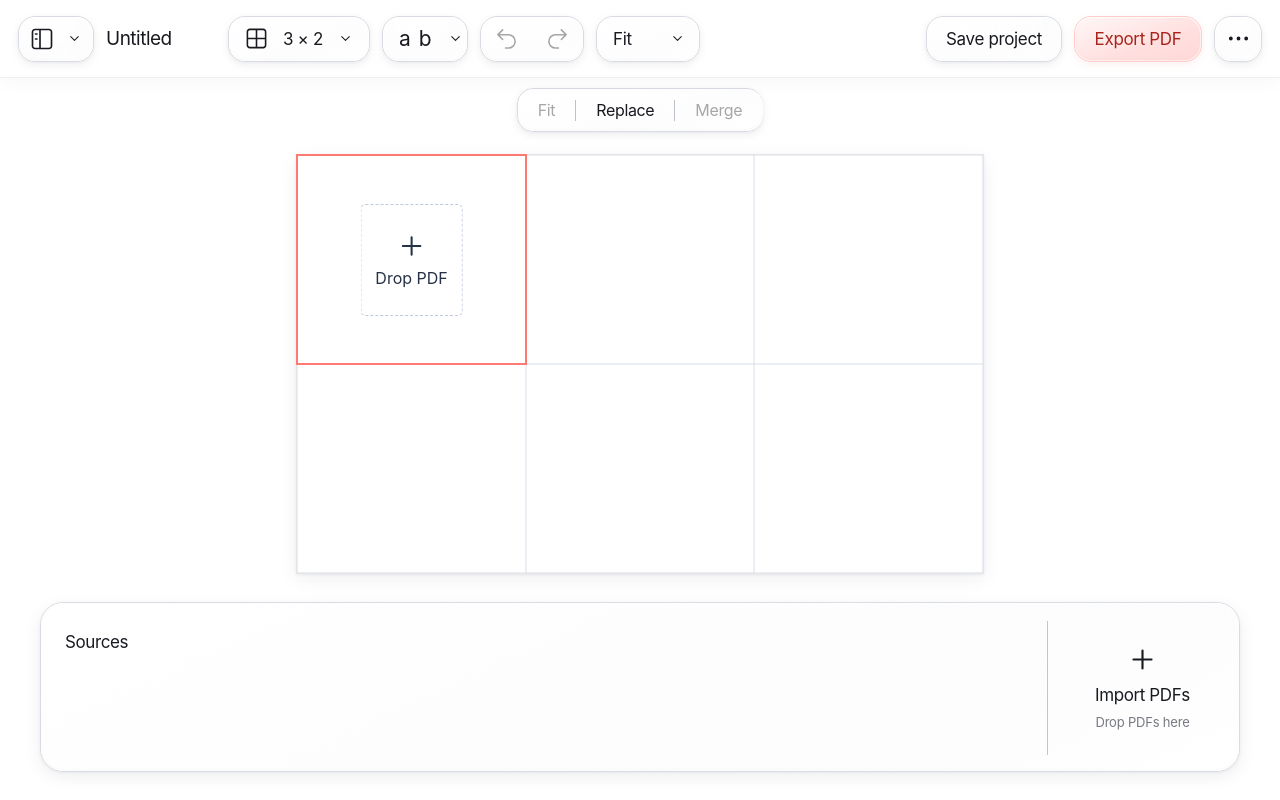
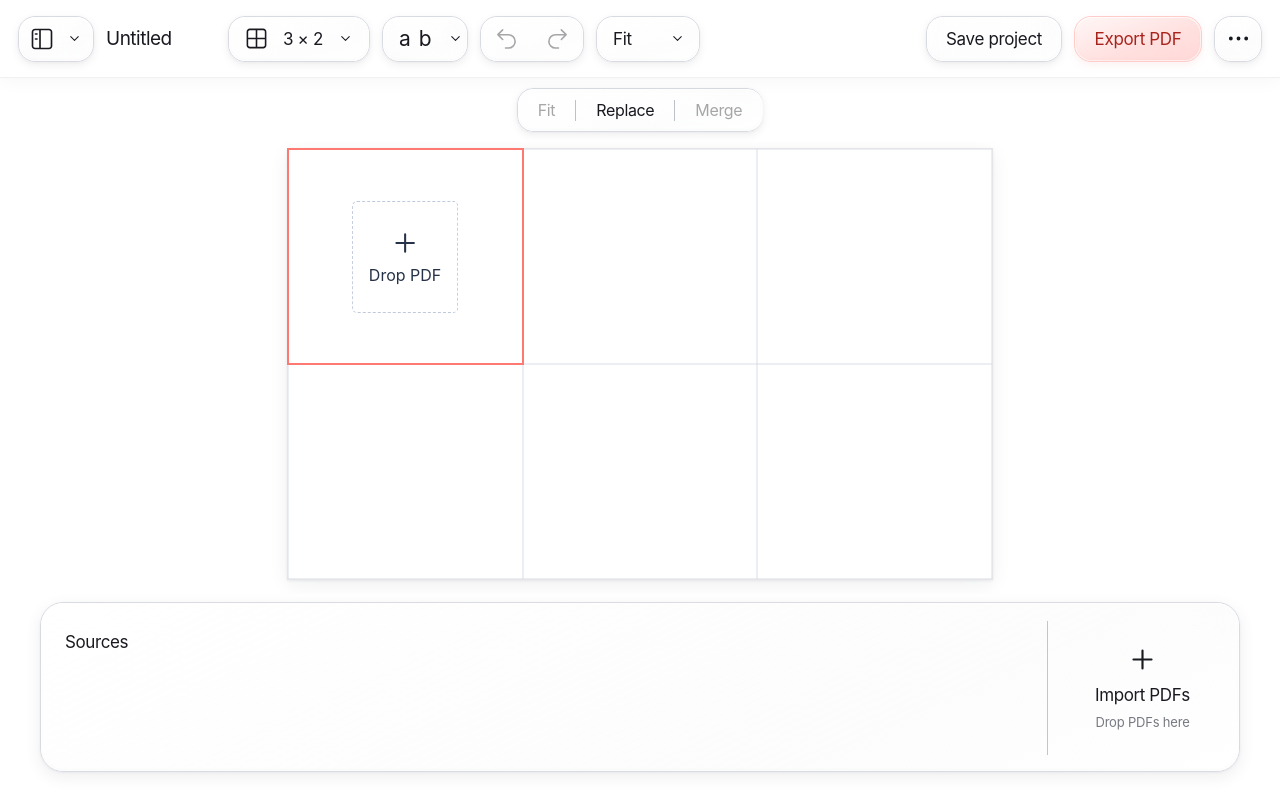
Before and after one commit to tunghsutian-creator/Science-Plot, a React (Vite) app in the folder apps/pdf-composer/: page / in a window 1280 px wide. Built offline with nearby package versions, Linux system fonts and the light colour scheme.

Commit message:
Match canvas fit to measured vertical padding

```diff
--- a/apps/pdf-composer/src/components/PaperCanvas.tsx
+++ b/apps/pdf-composer/src/components/PaperCanvas.tsx
@@ -24,7 +24,7 @@ export function PaperCanvas({ document, selected, busy, zoom, onSelect, onSwap,
   const occupied = panels.filter((panel) => panel.assetId !== null);
   const widthMm = document.grid.columns * document.grid.cellWidthMm;
   const heightMm = document.grid.rows * document.grid.cellHeightMm;
-  const fit = Math.max(120, Math.min(available.width - 64, (available.height - 32) * widthMm / heightMm));
+  const fit = Math.max(120, Math.min(available.width - 64, (available.height - 20) * widthMm / heightMm));
   const width = zoom === 'fit' ? fit : widthMm * 96 / 25.4 * Number(zoom) / 100;
   const height = width * heightMm / widthMm;
 
@@ -69,7 +69,7 @@ export function PaperCanvas({ document, selected, busy, zoom, onSelect, onSwap,
       event.preventDefault(); event.stopPropagation(); setDropTarget(null); setDragging(null);
       if (!busy && event.dataTransfer.files.length) onDropFiles(Array.from(event.dataTransfer.files));
     }}>
-    <div className="paper-positioner" style={{ minWidth: width + 64, minHeight: height + 32 }}>
+    <div className="paper-positioner" style={{ minWidth: width + 64, minHeight: height + 20 }}>
       <div className="paper" style={{ width, height }} role="group" aria-label={`${widthMm} by ${heightMm} millimetre figure`}>
         {panels.map((panel) => {
           const asset = document.assets.find((item) => item.id === panel.assetId);
```
